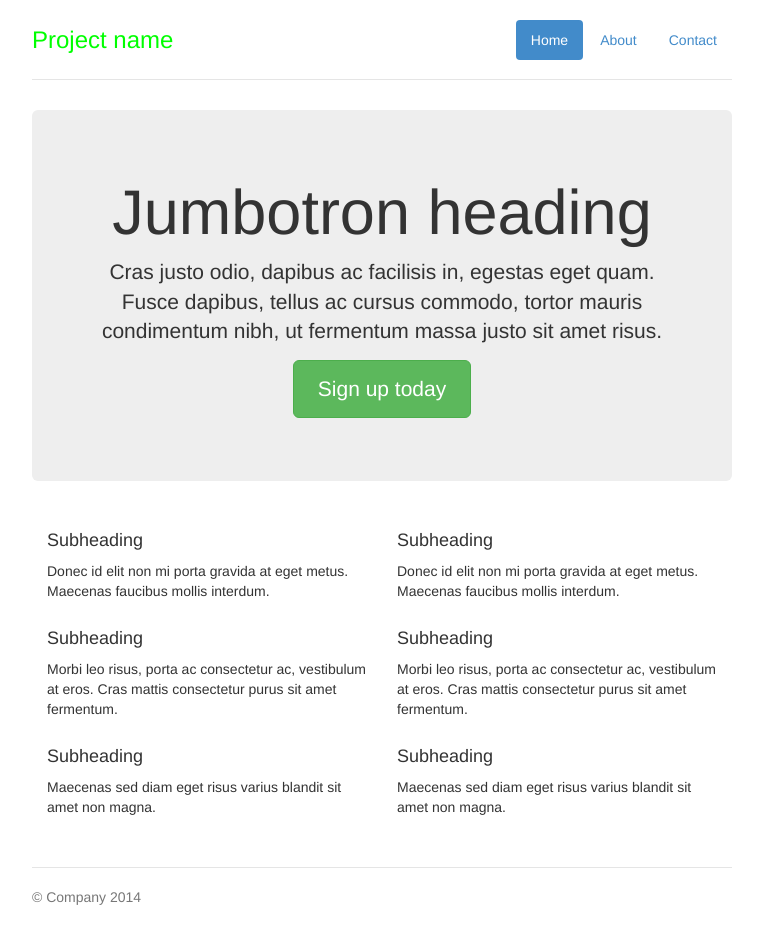
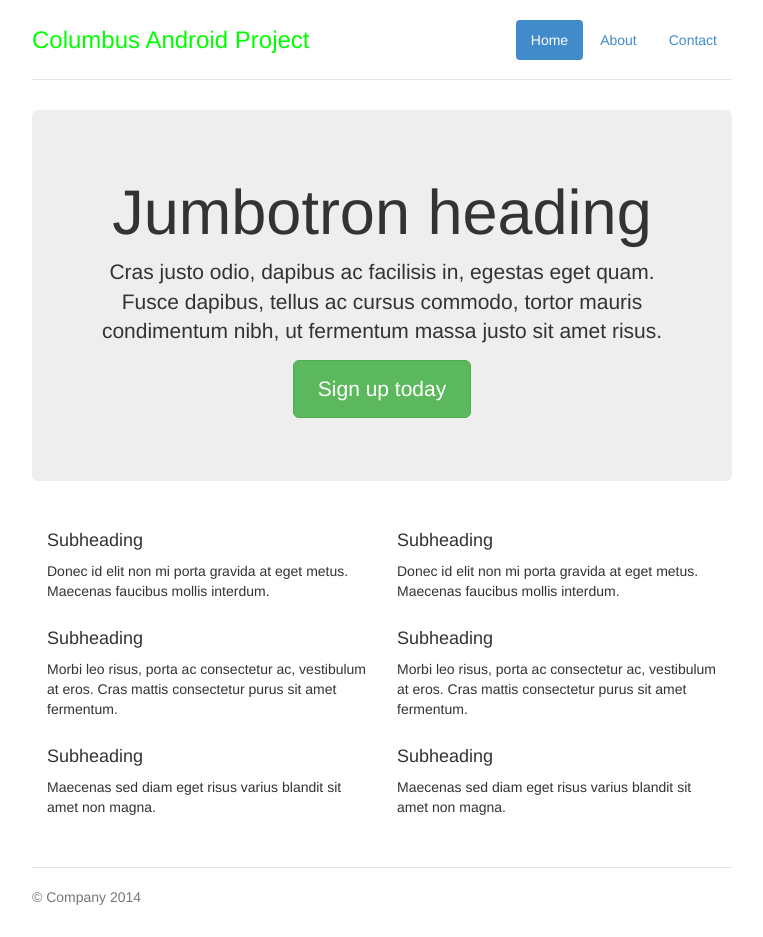
Before and after one commit to jrgleason/Poop, a plain HTML site: page examples/jumbotron-narrow/index.html in a window 1280 px wide. Shown: the whole page, without its empty margins (258-1021 px from the left). Drawn offline with Linux system fonts and the light colour scheme.

Commit message:
Adding new stuff

```diff
--- a/examples/jumbotron-narrow/index.html
+++ b/examples/jumbotron-narrow/index.html
@@ -5,10 +5,10 @@
     <meta http-equiv="X-UA-Compatible" content="IE=edge">
     <meta name="viewport" content="width=device-width, initial-scale=1.0">
     <meta name="description" content="">
-    <meta name="author" content="">
+    <meta name="author" content="Jackie Gleason">
     <link rel="shortcut icon" href="../../assets/ico/favicon.ico">
 
-    <title>Narrow Jumbotron Template for Bootstrap</title>
+    <title>Jackie Gleason's Columbus Android Project</title>
 
     <!-- Bootstrap core CSS -->
     <link href="../../dist/css/bootstrap.min.css" rel="stylesheet">
@@ -35,7 +35,7 @@
           <li><a href="#">About</a></li>
           <li><a href="#">Contact</a></li>
         </ul>
-        <h3 class="text-muted">Project name</h3>
+        <h3 class="text-muted">Columbus Android Project</h3>
       </div>
 
       <div class="jumbotron">
```
